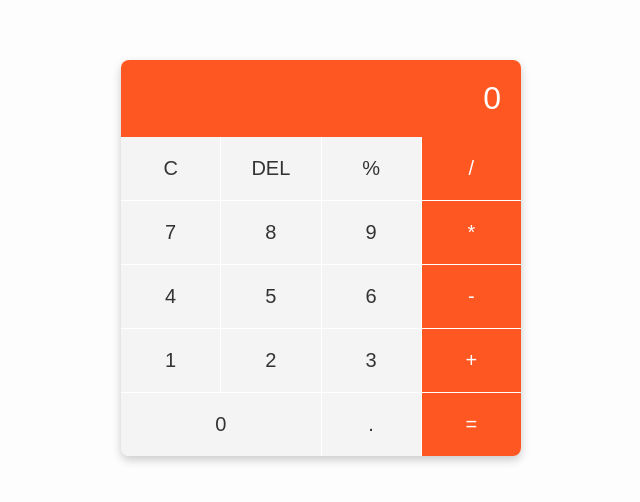
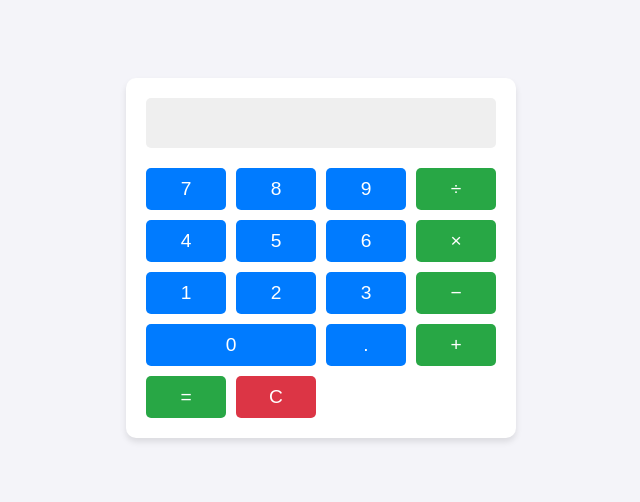
Before and after one commit to odl-user-1751277/CAPSTONE-PROJECT, a plain HTML site: page index.html in a window 1280 px wide. Shown: the part 142-644 px from the top of the page, without its empty margins (319-959 px from the left). Drawn offline with Linux system fonts and the light colour scheme.

Commit message:
Auto-deploy: Updated web app - 2025-06-09 23:12:59

```diff
--- a/index.html
+++ b/index.html
@@ -3,156 +3,168 @@
 <head>
     <meta charset="UTF-8">
     <meta name="viewport" content="width=device-width, initial-scale=1.0">
-    <title>Responsive Calculator</title>
+    <title>Calculator App</title>
     <style>
-        :root {
-            --btn-bg: #f4f4f4;
-            --btn-bg-hover: #e2e2e2;
-            --btn-text: #333;
-            --btn-accent: #ff5722;
-            --btn-accent-hover: #e64a19;
-            --bg: #fdfdfd;
-            --border-radius: 8px;
-            --font-family: Arial, sans-serif;
-        }
-
-        * {
-            margin: 0;
-            padding: 0;
-            box-sizing: border-box;
-        }
-
         body {
-            font-family: var(--font-family);
-            background-color: var(--bg);
+            font-family: Arial, sans-serif;
             display: flex;
             justify-content: center;
             align-items: center;
-            height: 100vh;
+            min-height: 100vh;
             margin: 0;
+            background-color: #f4f4f9;
         }
 
         .calculator {
-            width: 90%;
-            max-width: 400px;
-            background: white;
-            border-radius: var(--border-radius);
-            box-shadow: 0 4px 10px rgba(0, 0, 0, 0.2);
-            overflow: hidden;
+            background: #fff;
+            padding: 20px;
+            border-radius: 10px;
+            box-shadow: 0 4px 6px rgba(0, 0, 0, 0.1);
+            max-width: 350px;
+            width: 100%;
         }
 
         .display {
-            background: var(--btn-accent);
-            color: white;
-            padding: 20px;
-            font-size: 2rem;
+            width: 100%;
+            height: 50px;
+            background: #efefef;
+            border: none;
+            font-size: 1.5rem;
             text-align: right;
-            word-wrap: break-word;
-            min-height: 50px;
+            border-radius: 5px;
+            padding: 10px;
+            margin-bottom: 20px;
+            box-sizing: border-box;
         }
 
         .buttons {
             display: grid;
             grid-template-columns: repeat(4, 1fr);
-            gap: 1px;
+            gap: 10px;
         }
 
         .button {
-            background-color: var(--btn-bg);
-            color: var(--btn-text);
+            background: #007bff;
+            color: white;
+            font-size: 1.2rem;
             border: none;
-            font-size: 1.25rem;
-            padding: 20px;
+            border-radius: 5px;
+            padding: 10px;
+            text-align: center;
             cursor: pointer;
-            transition: background-color 0.3s;
+            transition: background 0.3s;
         }
 
         .button:hover {
-            background-color: var(--btn-bg-hover);
+            background: #0056b3;
         }
 
-        .button.accent {
-            background-color: var(--btn-accent);
-            color: white;
+        .button.operator {
+            background: #28a745;
         }
 
-        .button.accent:hover {
-            background-color: var(--btn-accent-hover);
+        .button.operator:hover {
+            background: #1c7c33;
         }
 
-        .button.large {
-            grid-column: span 2;
+        .button.clear {
+            background: #dc3545;
         }
 
-        @media (max-width: 500px) {
-            .display {
-                font-size: 1.5rem;
-                padding: 15px;
-            }
+        .button.clear:hover {
+            background: #a71d2a;
+        }
 
-            .button {
-                font-size: 1rem;
-                padding: 15px;
-            }
+        .button.zero {
+            grid-column: span 2;
         }
     </style>
 </head>
 <body>
     <div class="calculator">
-        <div class="display" id="display">0</div>
+        <input type="text" id="display" class="display" disabled />
         <div class="buttons">
-            <button class="button" onclick="clearDisplay()">C</button>
-            <button class="button" onclick="deleteLast()">DEL</button>
-            <button class="button" onclick="append('%')">%</button>
-            <button class="button accent" onclick="append('/')">/</button>
-
-            <button class="button" onclick="append('7')">7</button>
-            <button class="button" onclick="append('8')">8</button>
-            <button class="button" onclick="append('9')">9</button>
-            <button class="button accent" onclick="append('*')">*</button>
-
-            <button class="button" onclick="append('4')">4</button>
-            <button class="button" onclick="append('5')">5</button>
-            <button class="button" onclick="append('6')">6</button>
-            <button class="button accent" onclick="append('-')">-</button>
-
-            <button class="button" onclick="append('1')">1</button>
-            <button class="button" onclick="append('2')">2</button>
-            <button class="button" onclick="append('3')">3</button>
-            <button class="button accent" onclick="append('+')">+</button>
-
-            <button class="button large" onclick="append('0')">0</button>
-            <button class="button" onclick="append('.')">.</button>
-            <button class="button accent" onclick="calculate()">=</button>
+            <button class="button" onclick="appendNumber('7')">7</button>
+            <button class="button" onclick="appendNumber('8')">8</button>
+            <button class="button" onclick="appendNumber('9')">9</button>
+            <button class="button operator" onclick="chooseOperator('/')">÷</button>
+            <button class="button" onclick="appendNumber('4')">4</button>
+            <button class="button" onclick="appendNumber('5')">5</button>
+            <button class="button" onclick="appendNumber('6')">6</button>
+            <button class="button operator" onclick="chooseOperator('*')">×</button>
+            <button class="button" onclick="appendNumber('1')">1</button>
+            <button class="button" onclick="appendNumber('2')">2</button>
+            <button class="button" onclick="appendNumber('3')">3</button>
+            <button class="button operator" onclick="chooseOperator('-')">−</button>
+            <button class="button zero" onclick="appendNumber('0')">0</button>
+            <button class="button" onclick="appendNumber('.')">.</button>
+            <button class="button operator" onclick="chooseOperator('+')">+</button>
+            <button class="button operator" onclick="calculate()">=</button>
+            <button class="button clear" onclick="clearDisplay()">C</button>
         </div>
     </div>
 
     <script>
-        const display = document.getElementById('display');
+        let currentOperand = '';
+        let previousOperand = '';
+        let operator = null;
 
-        function clearDisplay() {
-            display.textContent = '0';
+        function appendNumber(number) {
+            if (number === '.' && currentOperand.includes('.')) return;
+            currentOperand += number;
+            updateDisplay();
         }
 
-        function deleteLast() {
-            display.textContent = display.textContent.slice(0, -1) || '0';
+        function updateDisplay() {
+            const display = document.getElementById('display');
+            display.value = currentOperand || '0';
         }
 
-        function append(value) {
-            if (display.textContent === '0' && value !== '.') {
-                display.textContent = value;
-            } else {
-                display.textContent += value;
+        function chooseOperator(op) {
+            if (currentOperand === '') return;
+            if (previousOperand !== '') {
+                calculate();
             }
+            operator = op;
+            previousOperand = currentOperand;
+            currentOperand = '';
         }
 
         function calculate() {
-            try {
-                const result = eval(display.textContent);
-                display.textContent = result % 1 === 0 ? result : result.toFixed(2);
-            } catch (error) {
-                display.textContent = 'Error';
+            let result;
+            const prev = parseFloat(previousOperand);
+            const current = parseFloat(currentOperand);
+
+            if (isNaN(prev) || isNaN(current)) return;
+
+            switch (operator) {
+                case '+':
+                    result = prev + current;
+                    break;
+                case '-':
+                    result = prev - current;
+                    break;
+                case '*':
+                    result = prev * current;
+                    break;
+                case '/':
+                    result = current === 0 ? 'Error' : prev / current;
+                    break;
+                default:
+                    return;
             }
+
+            currentOperand = result.toString();
+            previousOperand = '';
+            operator = null;
+            updateDisplay();
+        }
+
+        function clearDisplay() {
+            currentOperand = '';
+            previousOperand = '';
+            operator = null;
+            updateDisplay();
         }
     </script>
 </body>
```
